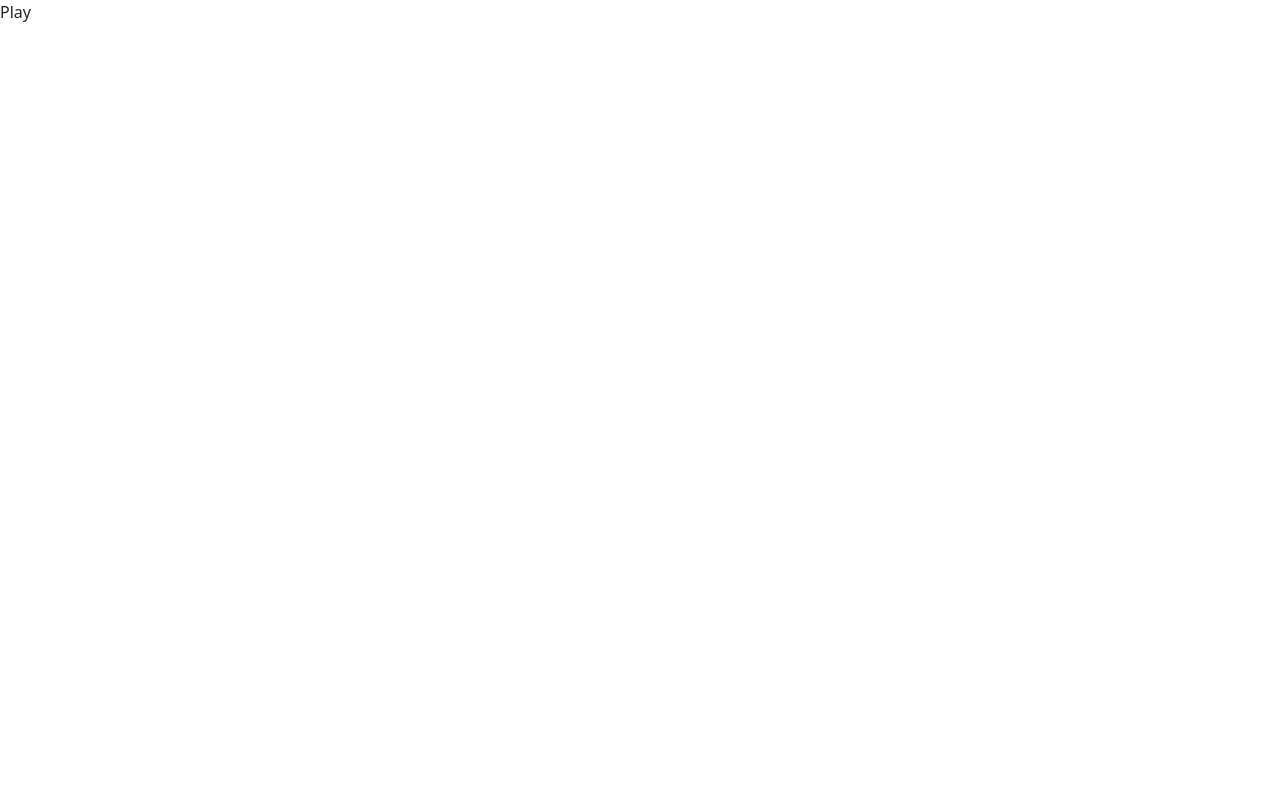
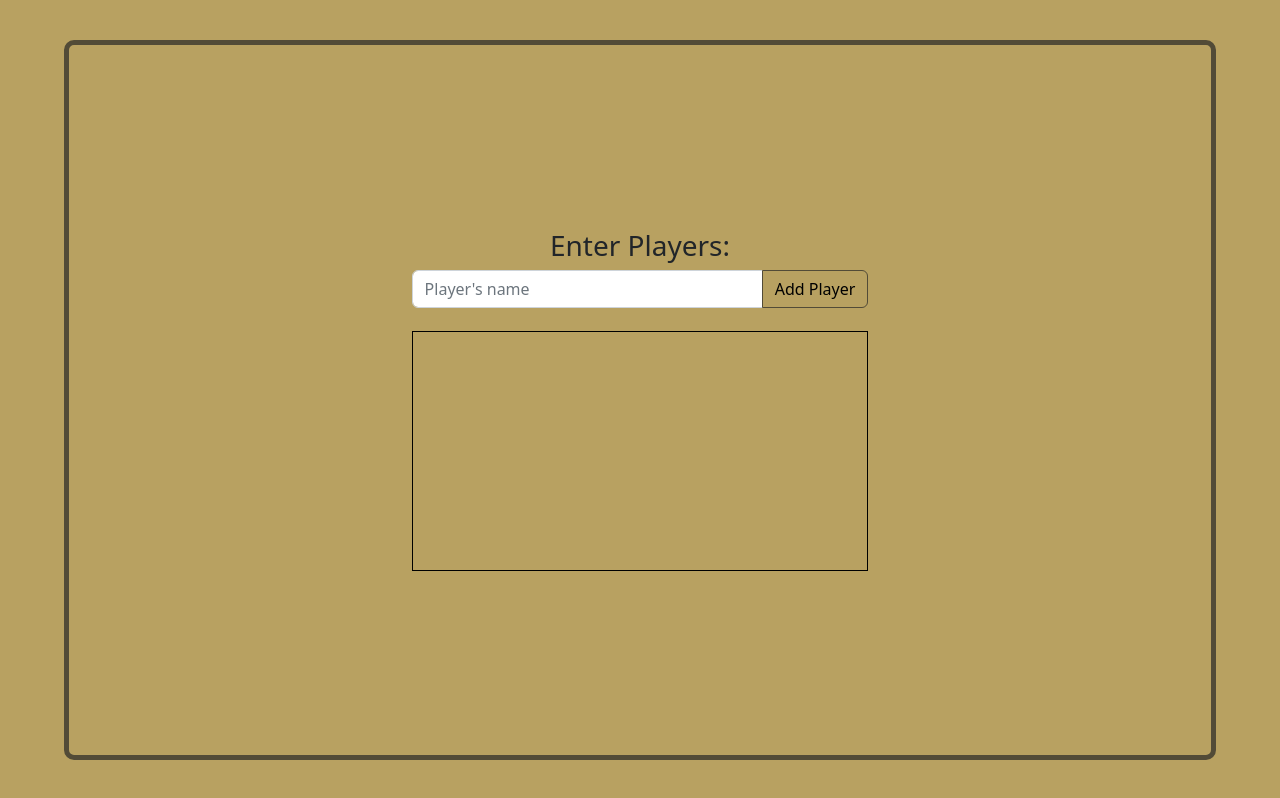
Before and after one commit to DavidJoao/your-turn, a React (Create React App) app: page /play in a window 1280 px wide. Built offline with nearby package versions, Linux system fonts and the light colour scheme.

Commit message:
added functionality to add players into game

```diff
--- a/src/App.js
+++ b/src/App.js
@@ -2,18 +2,28 @@ import { Route, Routes } from 'react-router-dom';
 import './App.css';
 import StartPage from './components/StartPage';
 import Play from './components/Play';
+import { createContext } from 'react';
+
+export const Context = createContext()
 
 function App() {
+
+
+  const colorTemplate = {
+    primary: '#b8a161',
+    secondary:'#524b37'
+  }
+
   return (
     <div>
-      <div>
-      </div>
+      <Context.Provider value={{ 'colorTemplate': colorTemplate}}>
         <div>
           <Routes>
             <Route path='/' element={ <StartPage /> }></Route>
             <Route path='/play' element={ <Play /> }></Route>
           </Routes>
         </div>
+      </Context.Provider>
     </div>
   );
 }
--- a/src/components/Play.js
+++ b/src/components/Play.js
@@ -1,6 +1,50 @@
+import { useContext, useEffect, useState } from 'react'
+import { Form, InputGroup, Button } from 'react-bootstrap'
+import { Context } from '../App'
+
 function Play(){
+
+    const { colorTemplate } = useContext(Context)
+    const [ player, setPlayer ] = useState('')
+    const [ playersList, setPlayersList ] = useState([])
+    const playersArray = []
+
+    const handleChange = (e) => {
+        console.log(e.target.value)
+        setPlayer(e.target.value)
+    }
+
+    const addPlayer = (e) => {
+        e.preventDefault()
+        const playerItem = {
+            id: Math.floor(Math.random() * 1000),
+            value: player,
+        }
+
+    setPlayersList(oldList => [...oldList, playerItem])
+    setPlayer('')
+    console.log(playerItem)
+    }
+
     return(
-        <div>Play</div>
+        <div style={{width:"100%", height:'100vh', backgroundColor:`${colorTemplate.primary}`, display:"flex", justifyContent:"center", alignItems:"center"}}>
+            <div style={{border:`5px solid ${colorTemplate.secondary}`, width:'90%', height:"90vh", borderRadius:'10px', display:'flex', flexDirection:"column", justifyContent:"center", alignItems:"center"}}>
+                <h3>Enter Players:</h3>
+                <InputGroup style={{width:'40%'}}>
+                    <Form.Control onChange={handleChange} placeholder="Player's name" value={player}/>
+                    <Button style={{backgroundColor:`${colorTemplate.primary}`, border:`1px solid ${colorTemplate.secondary}`, color:'black'}} onClick={addPlayer}>Add Player</Button>
+                </InputGroup>
+                <div style={{border:"1px solid black", width:'40%', height:"30vh", marginTop:"2%"}}>
+                    <ul>
+                        {playersList.map(player => {
+                            return(
+                                <li key={player.id}>{player.value}</li>
+                            )
+                        })}
+                    </ul>
+                </div>
+            </div>
+        </div>
     )
 }
 
```
Lines whose indentation alone changed are shown as unchanged.
